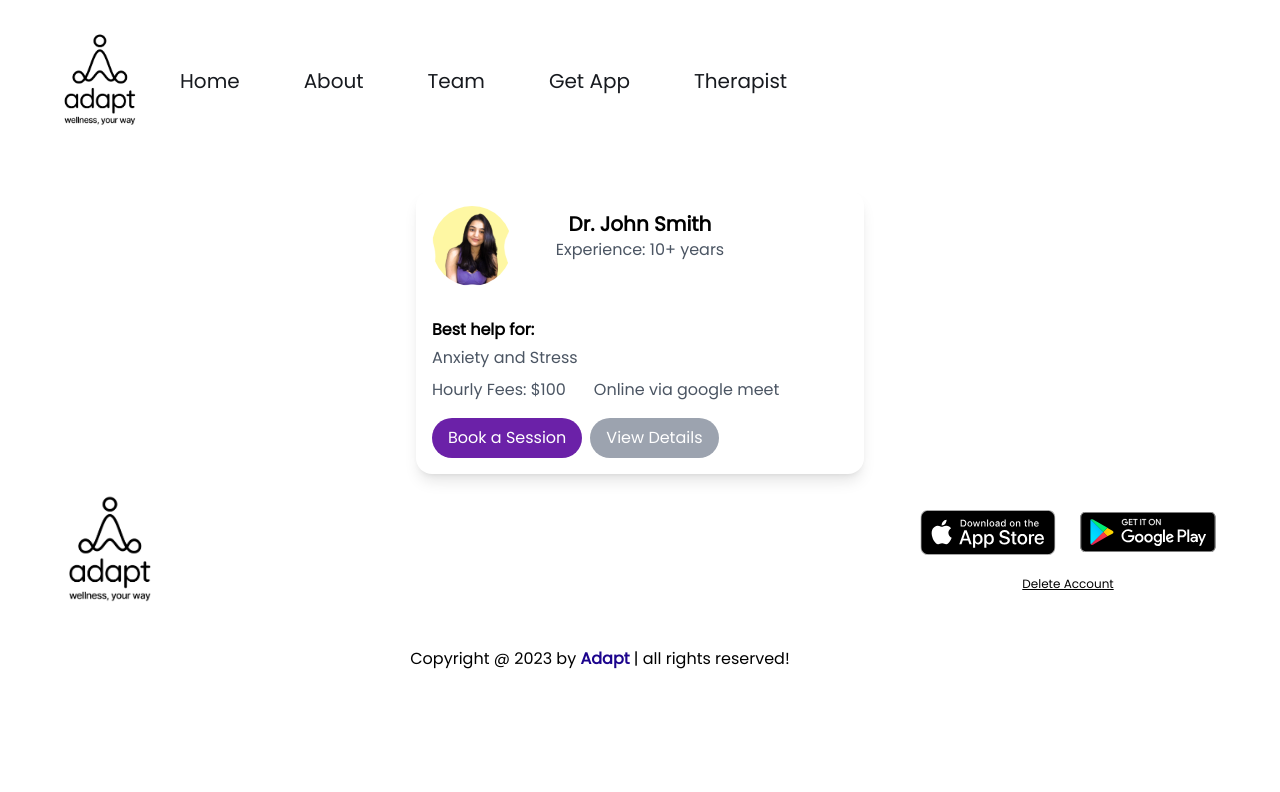
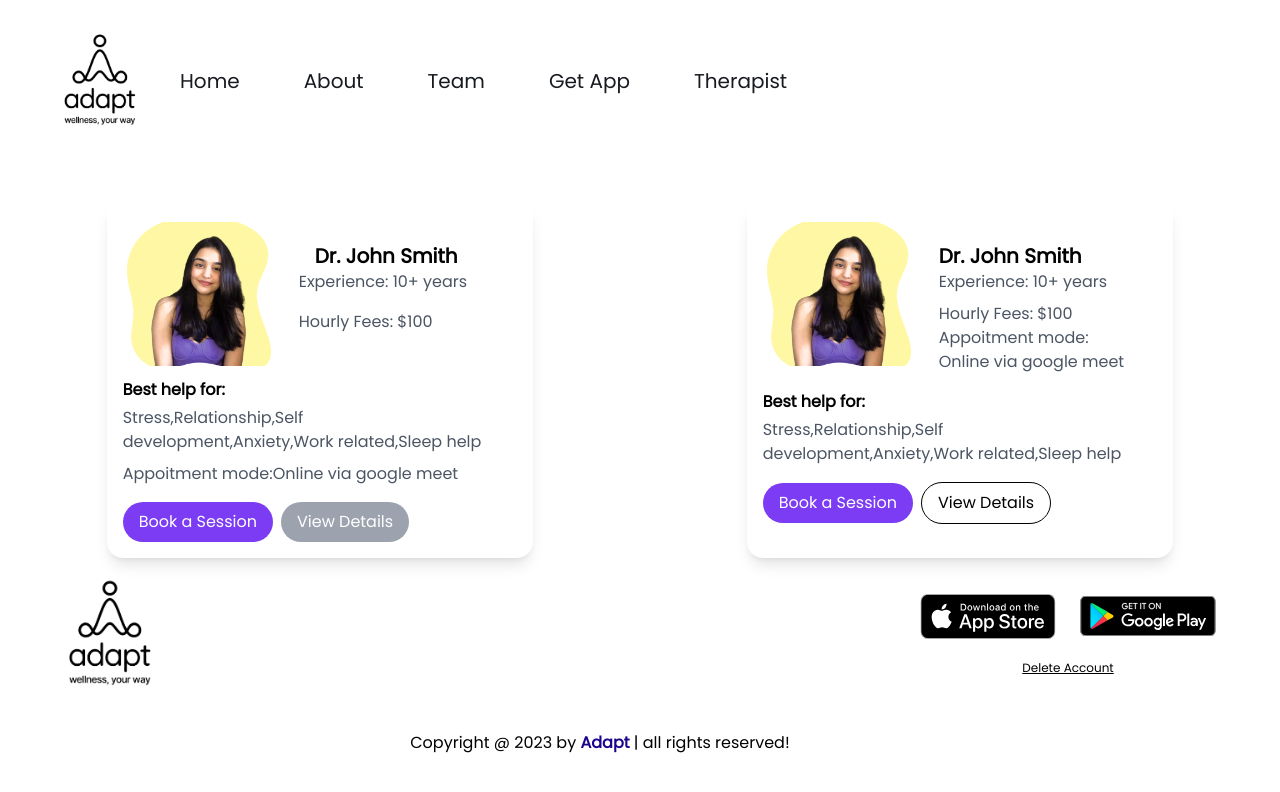
Before and after one commit to ShriramMehta/horizon-landing-page, a React (Create React App) app: page /therapist in a window 1280 px wide. Shown: the top 792 px of the page. Built offline with nearby package versions, Linux system fonts and the light colour scheme.

Commit message:
therapist page card

```diff
--- a/src/pages/Therapist.js
+++ b/src/pages/Therapist.js
@@ -2,28 +2,32 @@ import React from "react";
 
 export const Therapist = () => {
   return (
-    <div>
-      <div className="max-w-md bg-white shadow-lg rounded-2xl overflow-hidden mt-10 mx-auto">
-        <div className="flex flex-col relative mb-10">
-          <div className="absolute top-2 left-2 bg-white rounded-full p-2 ">
+    <div className="md:flex mx-auto">
+      <div className="w-full md:w-1/3 bg-white shadow-lg rounded-2xl overflow-hidden mt-10 mx-auto">
+        <div className="flex flex-col relative mb-5">
+          <div className="absolute top-3 left-3 bg-white rounded-full p-2 ">
             <img
-              className="w-20 h-20 object-cover rounded-full"
+              className="w-36 h-36 object-cover"
               src="./images/img2.png"
               alt="Therapist Photo"
             />
           </div>
-          <h2 className="text-xl font-semibold mx-auto mt-5">Dr. John Smith</h2>
-          <p className="text-gray-600 mx-auto">Experience: 10+ years</p>
+          <h2 className="text-xl font-semibold ml-52 mt-10 ">Dr. John Smith</h2>
+          <p className="text-gray-600 mx-auto ml-48 mb-4">Experience: 10+ years</p>
+          <p className="text-gray-600 mx-auto ml-48">Hourly Fees: $100</p>
         </div>
         <div className="p-4">
-          <h1 className="text-black font-semibold mb-1">Best help for:</h1>
-          <p className="text-gray-600 mb-2">Anxiety and Stress</p>
-          <div className="flex flex-row">
+          <h1 className="text-black font-semibold mb-1 mt-2">Best help for:</h1>
+          <p className="text-gray-600 mb-2">Stress,Relationship,Self development,Anxiety,Work related,Sleep help</p>
+          <p className="text-gray-600 mx-auto">Appoitment mode:Online via google meet</p>
+
+          {/* <div className="flex flex-row">
             <p className="text-gray-600 mr-7">Hourly Fees: $100</p>
-            <p className="text-gray-600">Online via google meet</p>
-          </div>
+        <p className="text-gray-600 mx-auto ml-48">Appoitment mode:Online via google meet</p>
+
+          </div> */}
           <div className="mt-4">
-            <button className="bg-purple-800 hover:bg-blue-600 text-white px-4 py-2 rounded-full mr-2">
+            <button className="bg-primaryIndigo hover:bg-blue-600 text-white px-4 py-2 rounded-full mr-2">
               Book a Session
             </button>
             <button className="bg-gray-400 hover:bg-gray-500 text-white px-4 py-2 rounded-full">
@@ -32,6 +36,45 @@ export const Therapist = () => {
           </div>
         </div>
       </div>
+
+
+      <div className="w-full md:w-1/3 bg-white shadow-lg rounded-2xl overflow-hidden mt-10 mx-auto">
+        <div className="flex flex-col relative mb-0">
+          <div className="absolute top-3 left-3 bg-white rounded-full p-2 ">
+            <img
+              className="w-36 h-36 object-cover"
+              src="./images/img2.png"
+              alt="Therapist Photo"
+            />
+          </div>
+          <h2 className="text-xl font-semibold ml-48 mt-10 ">Dr. John Smith</h2>
+          <p className="text-gray-600 mx-auto ml-48 mb-2">Experience: 10+ years</p>
+          <p className="text-gray-600 mx-auto ml-48">Hourly Fees: $100</p>
+          <p className="text-gray-600 mx-auto ml-48">Appoitment mode:</p>
+          <p className="text-gray-600 mx-auto ml-48">Online via google meet</p>
+
+
+        </div>
+        <div className="p-4">
+          <h1 className="text-black font-semibold mb-1">Best help for:</h1>
+          <p className="text-gray-600 mb-2">Stress,Relationship,Self development,Anxiety,Work related,Sleep help</p>
+          {/* <div className="flex flex-row">
+            <p className="text-gray-600 mr-7">Hourly Fees: $100</p>
+        <p className="text-gray-600 mx-auto ml-48">Appoitment mode:Online via google meet</p>
+
+          </div> */}
+          <div className="mt-4">
+            <button className="bg-primaryIndigo hover:bg-lightBlue text-white px-4 py-2 rounded-full mr-2">
+              Book a Session
+            </button>
+            <button className="bg-white hover:bg-gray-200 text-black border border-black px-4 py-2 rounded-full">
+              View Details
+            </button>
+          </div>
+        </div>
+      </div>
+
+
     </div>
   );
 };
--- a/tailwind.config.js
+++ b/tailwind.config.js
@@ -7,7 +7,7 @@ module.exports = {
         primaryIndigo: "#7B3CF3",
         darkIndigo: "#4E139F",
         // darkWhite: "#ECE7FE",
-        // lightBlue: "#6C63FF",
+        lightBlue: "#6C63FF",
         // radicalRed: "#FF2D55",
         // Backgroundwhite: "#FFFFFF",
         // lightBlack: "#333333",
```
